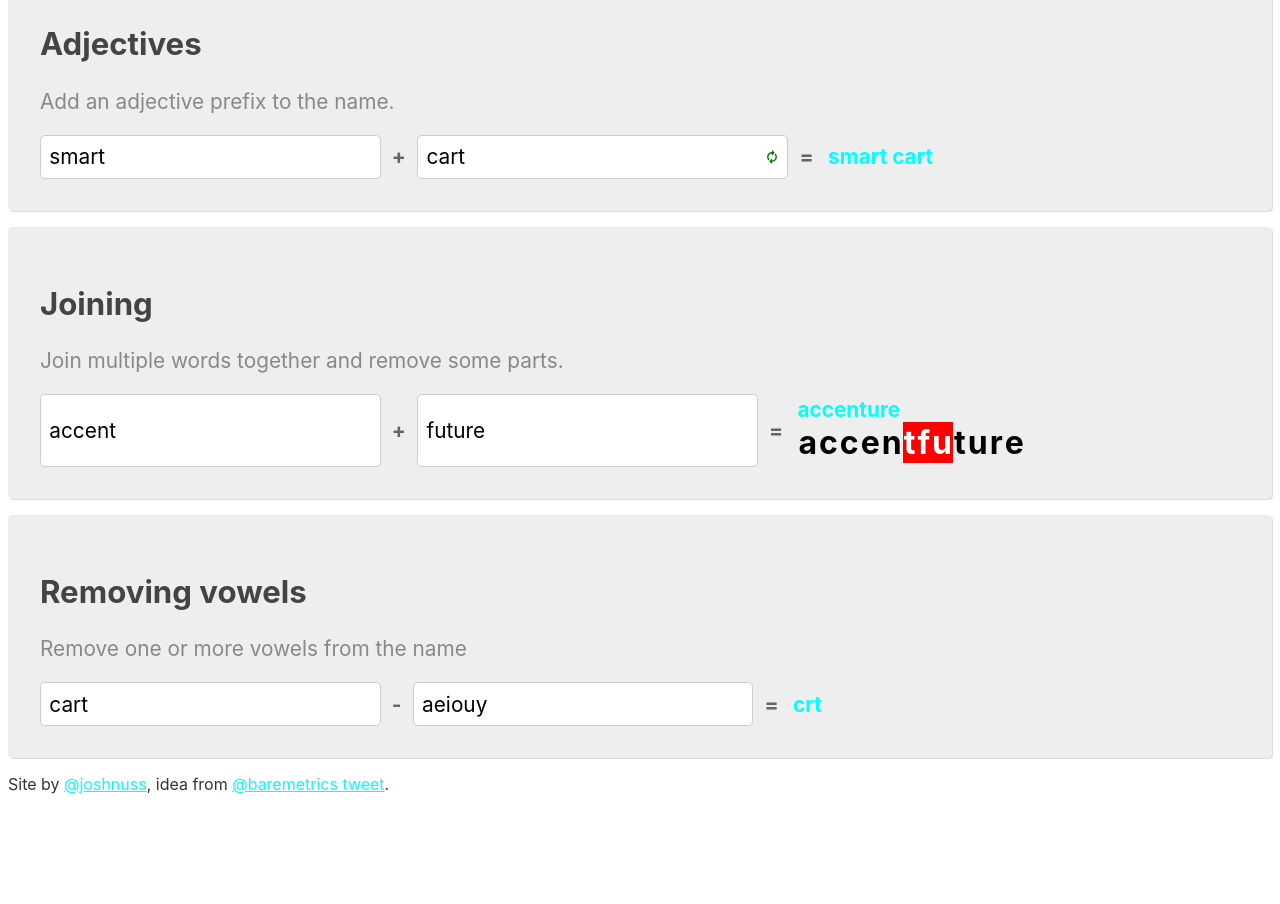
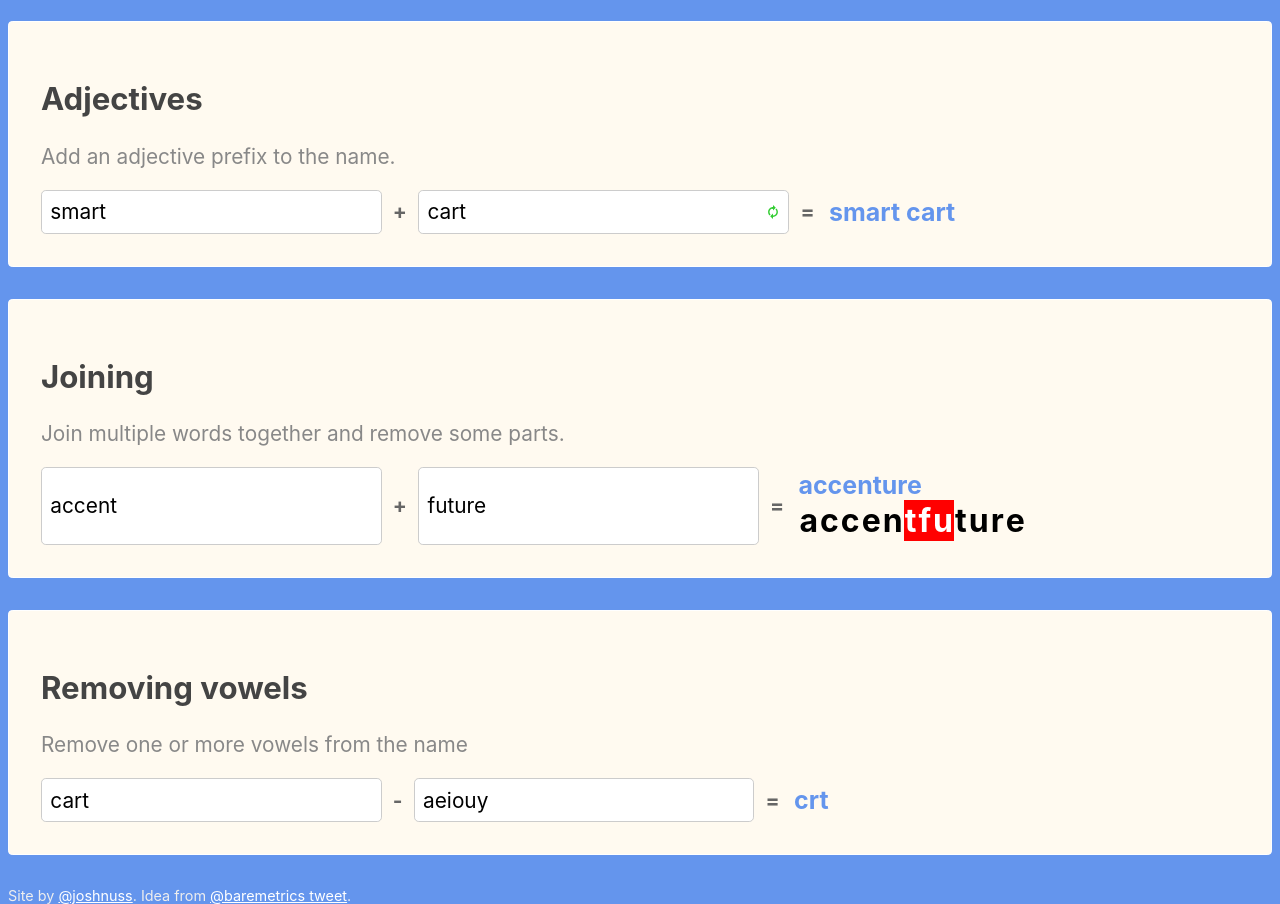
Before and after one commit to joshnuss/name-panda, a Svelte app: page / in a window 1280 px wide. Shown: the part 900-1804 px from the top of the page. Before the commit the page ends 1694 px from the top, so only its background shows below. Built offline with nearby package versions, Linux system fonts and the light colour scheme.

Commit message:
More color stuff

```diff
--- a/src/App.svelte
+++ b/src/App.svelte
@@ -94,12 +94,15 @@
 <Equation title="Removing vowels" summary="Remove one or more vowels from the name" bind:a={name} b={vowels} op="-" formula={(a, b) => a.replace(new RegExp(`${vowels.split('').join('|')}`, 'g'),"")}/>
 
 <footer>
-  Site by <a href="https://twitter.com/joshnuss">@joshnuss</a>, idea from <a href="https://twitter.com/Baremetrics/status/1276543395008307201">@baremetrics tweet</a>.
+  Site by <a href="https://twitter.com/joshnuss">@joshnuss</a>. Idea from <a href="https://twitter.com/Baremetrics/status/1276543395008307201">@baremetrics tweet</a>.
 </footer>
 
 <style>
+  :global(body) {
+    background: cornflowerblue;
+  }
   a, h1 {
-    color: aqua;
+    color: white;
     text-decoration: underline;
   }
   .checklist label {
@@ -117,4 +120,10 @@
   label.checked:hover {
     text-decoration: underline;
   }
+
+  footer {
+    color: #eee;
+    font-size: 0.9em;
+    margin-bottom: 2rem;
+  }
 </style>
--- a/src/Equation.svelte
+++ b/src/Equation.svelte
@@ -66,11 +66,11 @@
 
 <style>
   .card {
-    background: #eee;
+    background: floralwhite;
     padding: 2rem;
-    margin-bottom: 1rem;
+    margin-bottom: 2rem;
     border-radius: 0.2em;
-    box-shadow: 1px 1px #ddd;
+    border: solid 1px white;
     font-size: 1.3rem;
   }
 
@@ -90,16 +90,15 @@
     font-weight: bold;
     color: #666;
     align-self: center;
-
   }
 
   .op {
     margin: 0 0.5rem;
   }
 
-
   .output a {
-    color: aqua
+    color: cornflowerblue;
+    font-size: 1.2em;
   }
 
   h2 {
@@ -129,7 +128,7 @@
   }
 
   button {
-    color: green;
+    color: limegreen;
     background: none;
     border: none;
     cursor: pointer;
```
